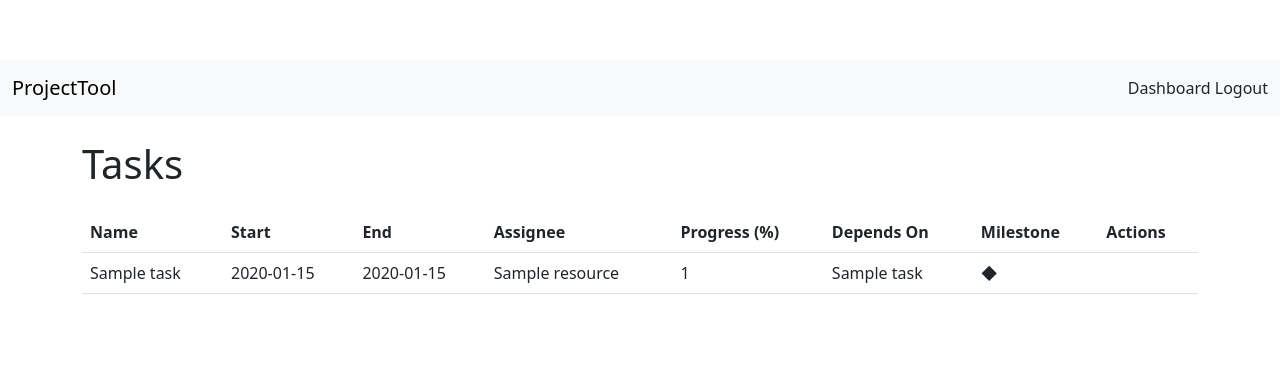
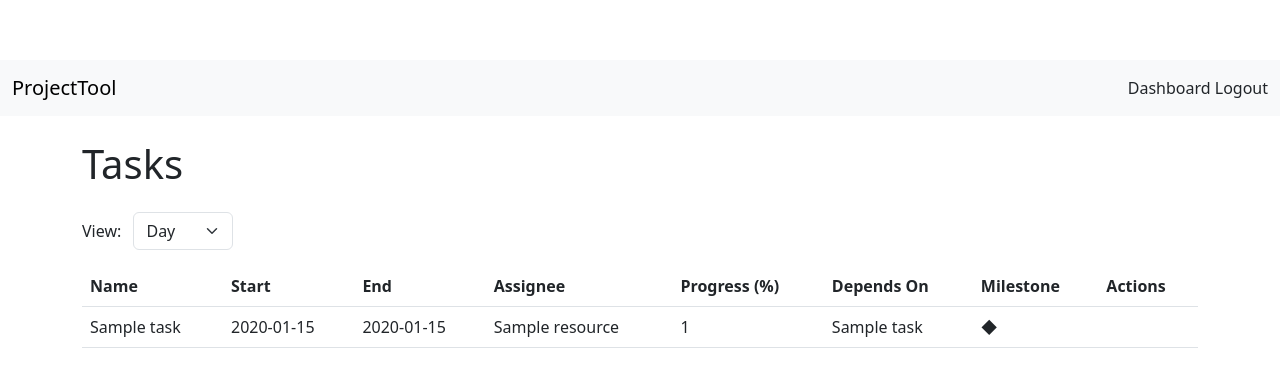
Before and after one commit to Tomoya-BB/ProjectManagementTool, a Flask app: page / in a window 1280 px wide. Shown: the top 387 px of the page. Run offline with Flask 3, Linux system fonts and the light colour scheme; a user stored in the database is signed in; tables that the repository leaves empty hold one stand-in row (values such as "Sample post"); some libraries are stand-ins or nearby versions.

Commit message:
Add scale toggle for Gantt chart

```diff
--- a/app.py
+++ b/app.py
@@ -190,6 +190,7 @@ def tasks():
     project = session.get('project')
     if not project:
         return redirect(url_for('select_project'))
+    scale = request.args.get('scale', 'day')
     tasks = Task.query.all()
     df = pd.DataFrame([
         {
@@ -215,10 +216,16 @@ def tasks():
             color_discrete_map=color_map,
         )
         fig.update_yaxes(autorange="reversed")
+        if scale == 'month':
+            fig.update_xaxes(dtick="M1")
+        elif scale == 'week':
+            fig.update_xaxes(dtick="D7")
+        else:
+            fig.update_xaxes(dtick="D1")
         gantt = fig.to_html(full_html=False, include_plotlyjs=False)
     else:
         gantt = ''
-    return render_template('tasks.html', tasks=tasks, gantt=gantt)
+    return render_template('tasks.html', tasks=tasks, gantt=gantt, scale=scale)
 
 
 @app.route('/task/add', methods=['GET', 'POST'])
--- a/templates/tasks.html
+++ b/templates/tasks.html
@@ -1,6 +1,14 @@
 {% extends 'base.html' %}
 {% block content %}
 <h1 class="mb-4">Tasks</h1>
+<form method="get" id="scaleForm" class="mb-3">
+    <label for="scale" class="me-2">View:</label>
+    <select name="scale" id="scale" onchange="document.getElementById('scaleForm').submit()" class="form-select d-inline w-auto">
+        <option value="day" {% if scale == 'day' %}selected{% endif %}>Day</option>
+        <option value="week" {% if scale == 'week' %}selected{% endif %}>Week</option>
+        <option value="month" {% if scale == 'month' %}selected{% endif %}>Month</option>
+    </select>
+</form>
 <table class="table">
     <thead>
         <tr>
```
